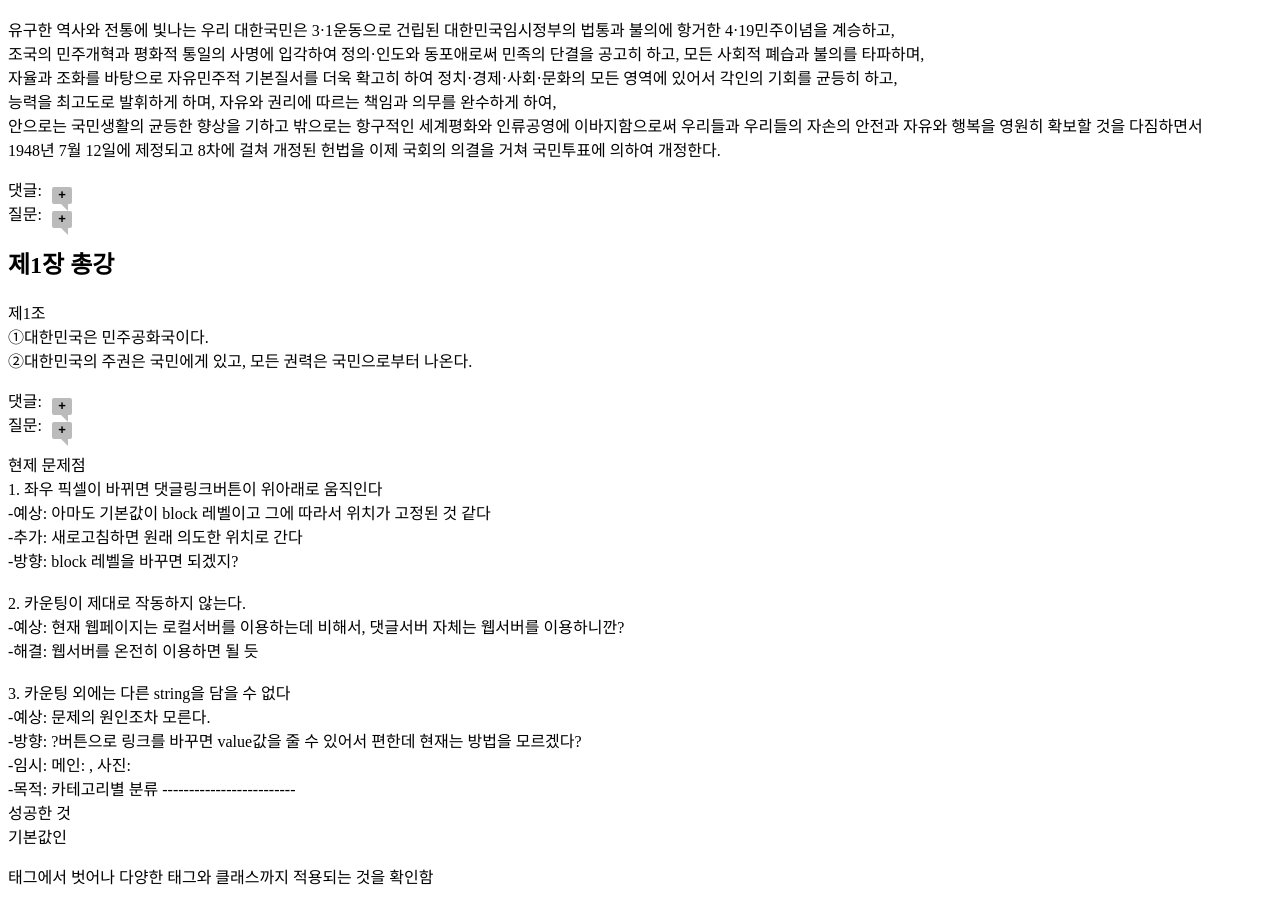
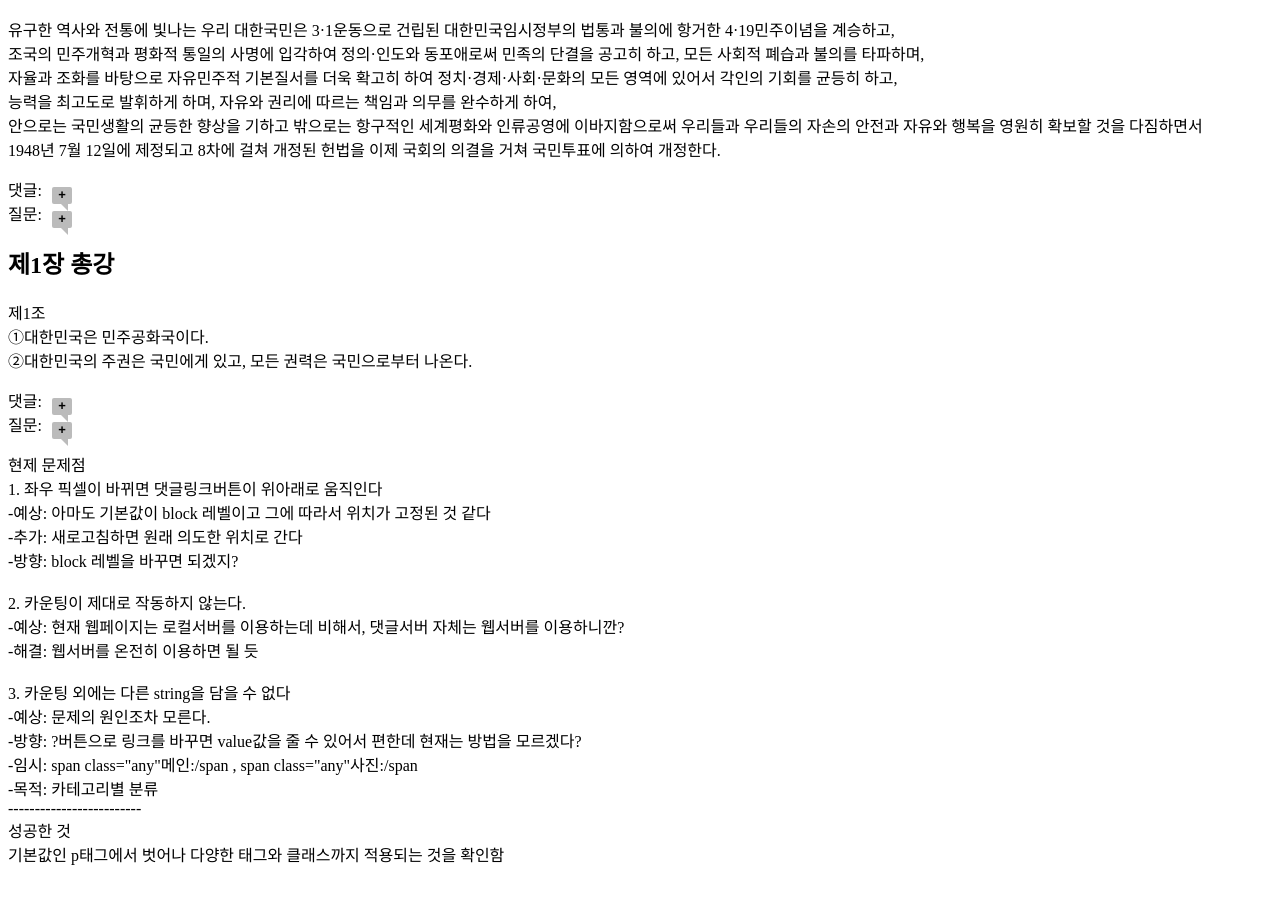
Before and after one commit to editor-duck/inlinecomments, a plain HTML site: page simple.html in a window 1280 px wide. Shown: the part 127-1031 px from the top of the page. After the commit the page ends 1009 px from the top, so only its background shows below. Drawn offline with nearby package versions, Linux system fonts and the light colour scheme.

Commit message:
Update simple.html

```diff
--- a/simple.html
+++ b/simple.html
@@ -54,12 +54,13 @@
       3. 카운팅 외에는 다른 string을 담을 수 없다
        <br>-예상: 문제의 원인조차 모른다.
        <br>-방향: ?버튼으로 링크를 바꾸면 value값을 줄 수 있어서 편한데 현재는 방법을 모르겠다?
-       <br>-임시: <span class="any">메인:</span> , <span class="any">사진:</span>
+       <br>-임시: span class="any"메인:/span , span class="any"사진:/span
        <br>-목적: 카테고리별 분류
 
-      -------------------------<br>
+      <br>-------------------------<br>
+
       성공한 것
-      <br>기본값인 <p>태그에서 벗어나 다양한 태그와 클래스까지 적용되는 것을 확인함
+      <br>기본값인 p태그에서 벗어나 다양한 태그와 클래스까지 적용되는 것을 확인함
     </p>
 
   </body>
```
